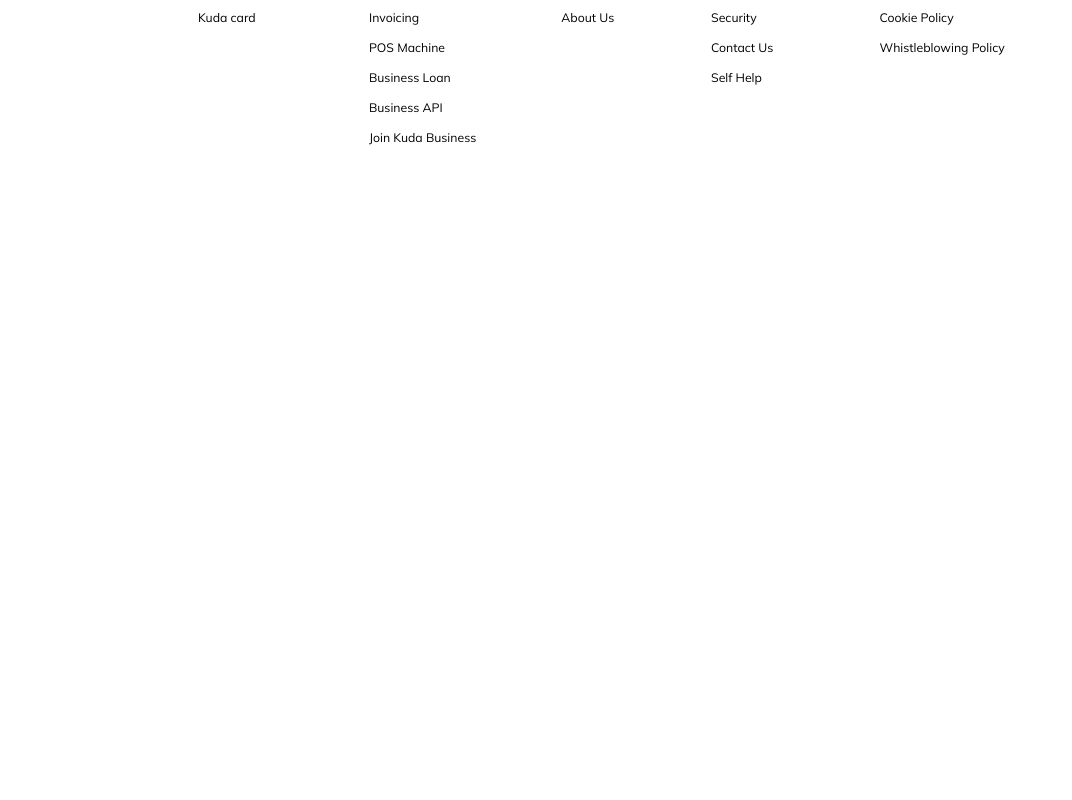
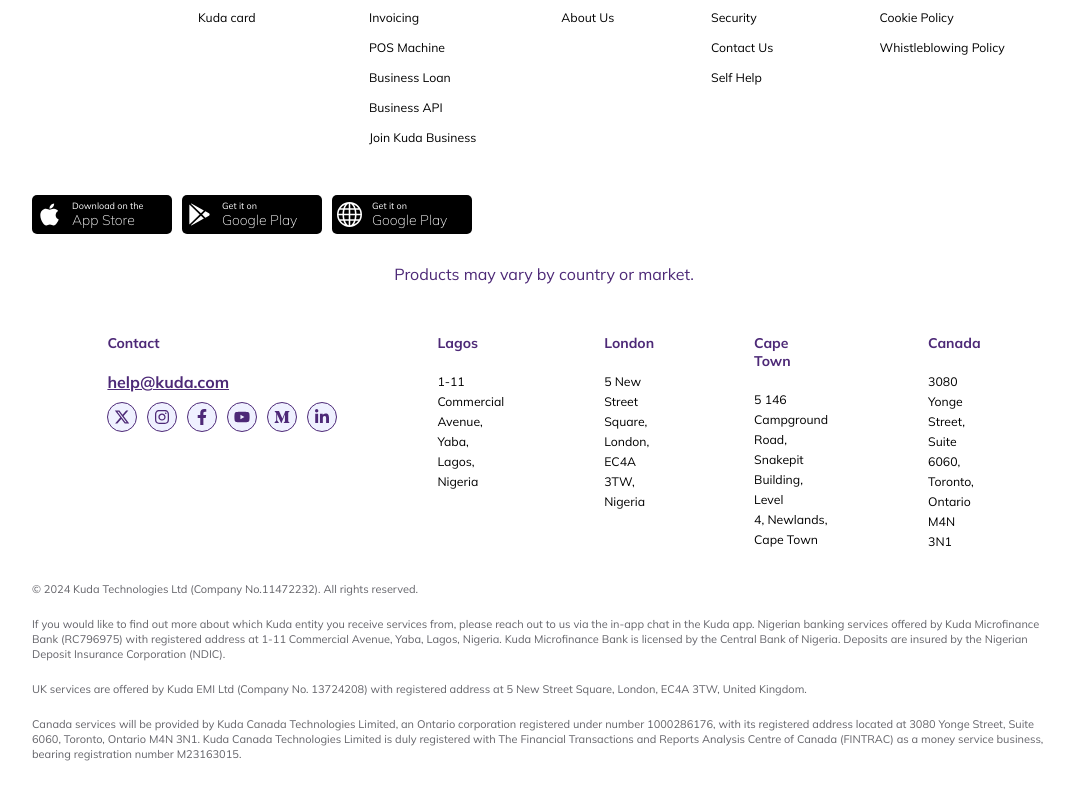
Before and after one commit to Olubiyi1/Kuda-React, a React (Vite) app: page / in a window 1280 px wide. Shown: the part 6246-7046 px from the top of the page, without its empty margins (96-1168 px from the left). Before the commit the page ends 6391 px from the top, so only its background shows below. Built offline with nearby package versions, Linux system fonts and the light colour scheme.

Commit message:
desktop page finished

```diff
--- /dev/null
+++ b/src/Components/Footer.jsx
@@ -0,0 +1,158 @@
+import styled from "styled-components";
+import ContentButtonProps from "../Components/ContentButtonProps.jsx";
+import { FaApple } from "react-icons/fa";
+import { IoLogoGooglePlaystore } from "react-icons/io5";
+import { BsGlobe } from "react-icons/bs";
+import { FaXTwitter } from "react-icons/fa6";
+import { FaInstagram } from "react-icons/fa";
+import { FaFacebookF } from "react-icons/fa";
+import { FaYoutube } from "react-icons/fa";
+import { FaLinkedinIn } from "react-icons/fa6";
+import { FaMediumM } from "react-icons/fa";
+
+
+const Footer = () => {
+    return (
+        <Foot>
+               <FootProps>
+                   <ContentButtonProps Image={<FaApple/>} Step="Download on the" AppName="App Store"/>
+                   <ContentButtonProps Image={<IoLogoGooglePlaystore/>} Step="Get it on" AppName="Google Play"/>
+                   <ContentButtonProps Image={<BsGlobe/>} Step="Get it on" AppName="Google Play"/>
+               </FootProps>
+
+               <FootHead>
+                    Products may vary by country or market.
+               </FootHead>
+
+               <Locations>
+                   <Location>
+                        <h5>Contact</h5>
+                        <p id="mail">help@kuda.com</p>
+                        <Icons>
+                            <Icon><FaXTwitter/></Icon>
+                            <Icon><FaInstagram/></Icon>
+                            <Icon><FaFacebookF/></Icon>
+                            <Icon><FaYoutube/></Icon>
+                            <Icon><FaMediumM/></Icon>
+                            <Icon><FaLinkedinIn/></Icon>
+                        </Icons>
+                   </Location>
+
+                   <Location>
+                        <h5>Lagos</h5>
+                        <p>1-11 <br /> Commercial  <br />Avenue, Yaba, <br /> Lagos, <br />
+                        Nigeria</p>
+                   </Location>
+
+                   <Location>
+                        <h5>London</h5>
+                        <p>5 New Street<br /> Square, <br />London, EC4A <br /> 3TW, <br />
+                        Nigeria</p>
+                   </Location>
+                   <Location>
+                        <h5>Cape Town</h5>
+                        <p>5 146<br />Campground<br />Road, <br /> Snakepit <br />Building, Level <br />4, Newlands, <br />
+                        Cape Town</p>
+                   </Location>
+                   <Location>
+                        <h5>Canada</h5>
+                        <p>3080 Yonge<br /> Street, <br />Suite 6060, <br /> Toronto, <br />Ontario M4N <br />
+                        3N1</p>
+                   </Location>
+
+                </Locations>
+
+                <Copyright>
+                    <p>© 2024 Kuda Technologies Ltd (Company No.11472232). All rights reserved.</p>
+                    <p>If you would like to find out more about which Kuda entity you receive services from, please reach out to us via the in-app chat in the Kuda app. Nigerian banking services offered by Kuda Microfinance Bank (RC796975) with registered address at 1-11 Commercial Avenue, Yaba, Lagos, Nigeria. Kuda Microfinance Bank is licensed by the Central Bank of Nigeria. Deposits are insured by the Nigerian Deposit Insurance Corporation (NDIC).</p>
+                    <p>UK services are offered by Kuda EMI Ltd (Company No. 13724208) with registered address at 5 New Street Square, London, EC4A 3TW, United Kingdom.</p>
+                    <p>Canada services will be provided by Kuda Canada Technologies Limited, an Ontario corporation registered under number 1000286176, with its registered address located at 3080 Yonge Street, Suite 6060, Toronto, Ontario M4N 3N1. Kuda Canada Technologies Limited is duly registered with The Financial Transactions and Reports Analysis Centre of Canada (FINTRAC) as a money service business, bearing registration number M23163015.</p>
+                </Copyright>
+
+
+        </Foot>
+     );
+}
+
+export default Footer;
+
+const Foot = styled.div`
+    width: 80%;
+    /* border: 1px solid; */
+    margin: auto;
+    display: flex;
+    flex-direction: column;
+    justify-content: center;
+    /* align-items: flex-start; */
+`
+const FootProps = styled.div`
+display:inline-flex;
+gap: 10px;
+`
+
+const FootHead = styled.div`
+    font: 12.6px;
+    text-align: center;
+    font-weight: 400;
+    color: rgb(77,41,119);
+    padding: 30px 0px 50px;
+`
+const Locations = styled.div`
+display: flex;
+justify-content: center;
+width: 80%;
+margin: auto;
+gap: 100px;
+
+`
+const Location = styled.div`
+    h5{
+        font-size: 14px;
+        font-weight: 700;
+      color: rgb(77,41,119);
+      padding-bottom: 20px;
+    }
+    p{
+        font-size: 12.25px;
+        font-weight: 400;
+        line-height: 20px;
+    }
+    #mail{
+        text-decoration: underline;
+        font-size: 16px;
+        font-weight: 700;
+        color: rgb(77,41,119);
+        padding-bottom: 10px;
+    }
+
+`
+const Icons = styled.div`
+    display: flex;
+    gap: 10px;
+`
+const Icon = styled.div`
+    border: 1px solid rgb(77,41,119);
+    width: 30px;
+    height: 30px;
+    display: flex;
+    align-items: center;
+    justify-content:center;
+    border-radius: 50%;
+    background-color: rgb(239,241,255);
+    color: rgb(77,41,119);
+`
+const Copyright = styled.div`
+    display: flex;
+    flex-direction: column;
+    justify-content:center;
+    gap: 20px;
+    /* width: 60%; */
+    margin: auto;
+    font-size: 11px;
+    font-weight: 400;
+    color: RGB(99, 99, 105);
+    line-height: 15px;
+    margin-bottom: 50px;
+    padding-top: 30px;
+
+`
--- a/src/pages/HeroFourteen.jsx
+++ b/src/pages/HeroFourteen.jsx
@@ -57,6 +57,8 @@
 const SectionFourteen = styled.div`
     border-top: 1px dashed lightgray;
     padding-top: 50px;
+    padding-bottom: 50px;
+
 
 `
 
--- a/src/pages/Home.jsx
+++ b/src/pages/Home.jsx
@@ -14,6 +14,7 @@
 import HeroTwelve from "./HeroTwelve.jsx";
 import HeroThirteen from "./HeroThirteen.jsx";
 import HeroFourteen from "./HeroFourteen.jsx";
+import Footer from "../Components/Footer.jsx";
 
 const Homepage = () => {
     return (
@@ -33,6 +34,7 @@
             <HeroTwelve/>
             <HeroThirteen/>
             <HeroFourteen/>
+            <Footer/>
         </Main>
      )
 };
```
